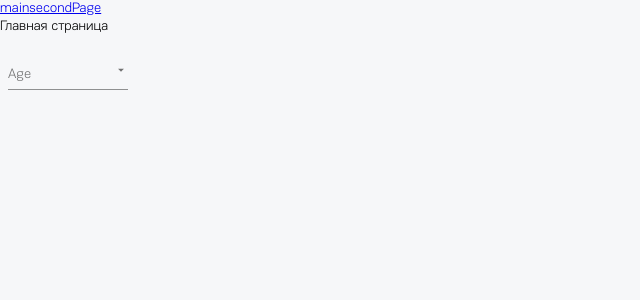
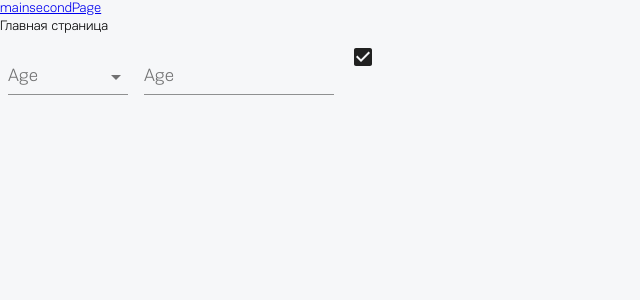
Before and after one commit to koekto93/shbrocker, a React (Create React App) app: page /mainPage in a window 1280 px wide. Shown: the top 300 px of the page, without its empty margins (0-640 px from the left). Built offline with nearby package versions, Linux system fonts and the light colour scheme; the HTML template or start-up script is replaced by a standard one; what react-router-redux would draw is missing.

Commit message:
added input

```diff
--- a/package.json
+++ b/package.json
@@ -9,6 +9,7 @@
     "final-form": "^4.18.2",
     "history": "^4.9.0",
     "lodash": "^4.17.15",
+    "node-sass": "^4.12.0",
     "prop-types": "^15.7.2",
     "react": "^16.8.6",
     "react-dom": "^16.8.6",
--- /dev/null
+++ b/src/components/_common/Checkbox/index.js
@@ -0,0 +1,28 @@
+import React from 'react';
+import { Checkbox as MuiCheckbox } from '@material-ui/core';
+import { createMuiTheme } from '@material-ui/core/styles';
+import { ThemeProvider } from '@material-ui/styles';
+import { grey } from '@material-ui/core/colors';
+//import PropTypes from 'prop-types';
+
+const theme = createMuiTheme({
+	palette: {
+		secondary: {
+			main: grey[900],
+		},
+	},
+});
+
+const Checkbox = () => {
+	return (
+		<ThemeProvider theme={theme}>
+			<MuiCheckbox defaultChecked />
+		</ThemeProvider>
+	);
+};
+
+Checkbox.propTypes = {};
+
+Checkbox.defaultProps = {};
+
+export default Checkbox;
--- a/src/components/_common/Input/index.js
+++ b/src/components/_common/Input/index.js
@@ -1,22 +1,51 @@
 import React from 'react';
-import PropTypes from 'prop-types';
+import { Input as MuiInput, FormControl, InputLabel } from '@material-ui/core';
+import { createMuiTheme, makeStyles } from '@material-ui/core/styles';
+import { ThemeProvider } from '@material-ui/styles';
+//import PropTypes from 'prop-types';
 
-const Input = ({ value, onChange, type }) => {
-	const handleChange = event => {
-		onChange(event.target.value);
-	};
+const useStyles = makeStyles(theme => ({
+	formControl: {
+		margin: theme.spacing(1),
+		minWidth: 120,
+	},
+}));
 
-	return <input onChange={handleChange} value={value} type={type} />;
+const theme = createMuiTheme({
+	typography: {
+		fontFamily: 'PFEncoreSansPro-Light',
+		fontSize: 16,
+	},
+});
+
+const Input = () => {
+	const classes = useStyles();
+	const [value, setValue] = React.useState('');
+
+	function handleChange(event) {
+		setValue(event.target.value);
+	}
+
+	return (
+		<ThemeProvider theme={theme}>
+			<FormControl className={classes.formControl}>
+				<InputLabel htmlFor="age-simple">Age</InputLabel>
+				<MuiInput
+					className={classes.icon}
+					value={value}
+					onChange={handleChange}
+					inputProps={{
+						name: 'age',
+						id: 'age-simple',
+					}}
+				/>
+			</FormControl>
+		</ThemeProvider>
+	);
 };
 
-Input.propTypes = {
-	value: PropTypes.string,
-	onChange: PropTypes.func,
-	type: PropTypes.string,
-};
+Input.propTypes = {};
 
-Input.defaultProps = {
-	type: 'text',
-};
+Input.defaultProps = {};
 
 export default Input;
--- a/src/components/_common/Select/index.js
+++ b/src/components/_common/Select/index.js
@@ -2,6 +2,7 @@ import React from 'react';
 import { Select as MuiSelect, MenuItem, FormControl, InputLabel } from '@material-ui/core';
 import { createMuiTheme, makeStyles } from '@material-ui/core/styles';
 import { ThemeProvider } from '@material-ui/styles';
+//import PropTypes from 'prop-types';
 
 const useStyles = makeStyles(theme => ({
 	formControl: {
@@ -13,7 +14,7 @@ const useStyles = makeStyles(theme => ({
 const theme = createMuiTheme({
 	typography: {
 		fontFamily: 'PFEncoreSansPro-Light',
-		fontSize: '16px',
+		fontSize: 16,
 	},
 });
 
@@ -36,6 +37,7 @@ const Select = () => {
 			<FormControl className={classes.formControl}>
 				<InputLabel htmlFor="age-simple">Age</InputLabel>
 				<MuiSelect
+					className={classes.icon}
 					value={values.age}
 					onChange={handleChange}
 					inputProps={{
@@ -52,4 +54,8 @@ const Select = () => {
 	);
 };
 
+Select.propTypes = {};
+
+Select.defaultProps = {};
+
 export default Select;
--- a/src/components/_common/index.js
+++ b/src/components/_common/index.js
@@ -1,2 +1,3 @@
 export { default as Input } from './Input';
 export { default as Select } from './Select';
+export { default as Checkbox } from './Checkbox';
--- a/src/components/pages/MainPage/index.js
+++ b/src/components/pages/MainPage/index.js
@@ -1,12 +1,14 @@
 import React from 'react';
 
-import { Select } from '../../_common';
+import { Select, Input, Checkbox } from '../../_common';
 
 const MainPage = () => {
 	return (
 		<div>
 			<div>Главная страница</div>
 			<Select />
+			<Input />
+			<Checkbox />
 		</div>
 	);
 };
```
Also changed, not shown: 1 other file (tests, documents, lock files or other folders).
